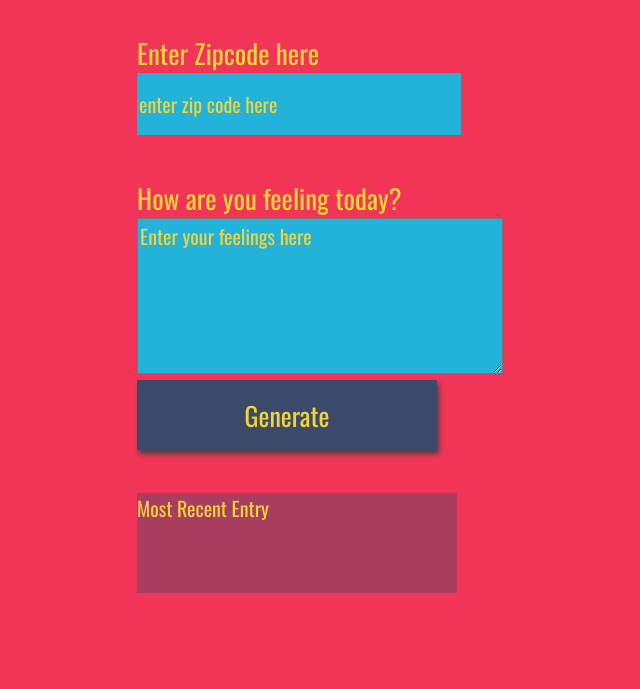
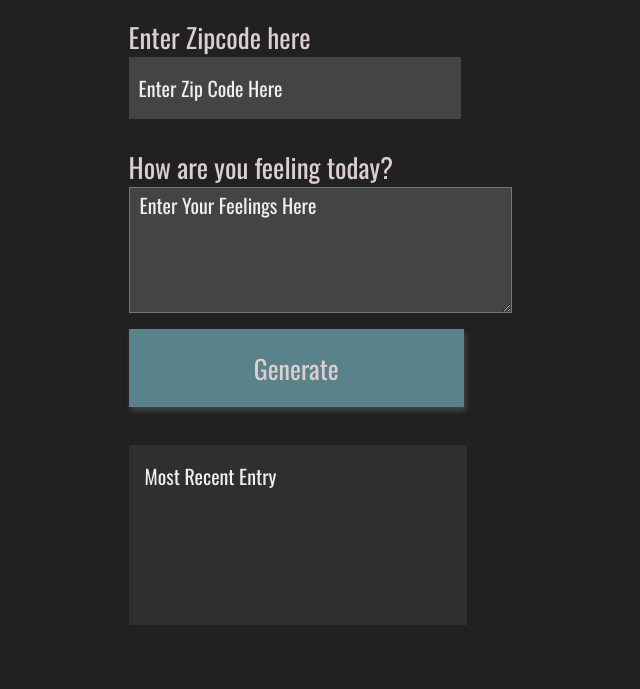
Before and after one commit to zakaria-shahen/my-weather-journal-app, a website: page website/index.html in a window 1280 px wide. Shown: the part 111-800 px from the top of the page, without its empty margins (320-960 px from the left). Drawn offline with nearby package versions, Linux system fonts and the light colour scheme; a web font is replaced by a local one.

Commit message:
fix styles and fix buttom functionality

```diff
--- a/server.js
+++ b/server.js
@@ -54,7 +54,6 @@ app.get('/route', (req, res) => {
         projectData.output.temp = output.forecast.forecastday[0].day.avgtemp_c;
         projectData.output.content = output.forecast.forecastday[0].day.condition.text;
         projectData.output.date = output.forecast.forecastday[0].date;
-        console.log(projectData);
         res.send(projectData);
 
     }).catch(() => console.log('get /route: Error'));
@@ -69,7 +68,6 @@ app.post('/sendCodeZIP', (req, res) => {
     const data = req.body;
     projectData.codeZIP = data.codeZIP;
     projectData.feeling = data.feeling;
-    console.log(data.codeZIP);
     res.send(projectData);
 });
 
--- a/website/app.js
+++ b/website/app.js
@@ -43,20 +43,25 @@ const queryWeather = async(dataQuery) => {
 // add Event Listener button click
 generate.addEventListener('click', () => {
     let dataInput = { 'codeZIP': 0, 'feelings': '' };
-    dataInput.codeZIP = zip.value;
-    dataInput.feelings = zip.feelings;
 
-    // data Testing: 85001 - hot
+    if (zip.value.length !== 0 && feelings.value.length !== 0) {
+        dataInput.codeZIP = zip.value;
+        dataInput.feelings = feelings.value;
 
-    queryWeather(dataInput) //
-        .then(getData('/route'))
-        .catch((err) => console.log(err));
+        // data Testing: 85001 - hot
+
+        queryWeather(dataInput) //
+            .then(getData('/route'))
+            .catch((err) => console.log(err));
+    } else {
+        window.alert('not input data');
+    }
+
 
 });
 
 // function showTemp(date, temp, content) {
 function showTemp(dataClintSide) {
-    console.log(dataClintSide);
     temp.textContent = dataClintSide.output.temp;
     date.textContent = dataClintSide.output.date;
     content.textContent = dataClintSide.output.content;
--- a/website/index.html
+++ b/website/index.html
@@ -24,7 +24,7 @@
         <!-- input feeling user -->
         <section class="holder feel">
             <label for="feelings">How are you feeling today?</label>
-            <textarea class="myInput" id="feelings" placeholder="Enter your feelings here" rows="5" cols="37"></textarea>
+            <textarea class="myInput" id="feelings" placeholder="Enter your feelings here" rows="4" cols="38"></textarea>
             <button id="generate" type="submit"> Generate </button>
         </section>
 
--- a/website/style.css
+++ b/website/style.css
@@ -2,7 +2,8 @@ body {
     background: #fffff8;
     font-family: -apple-system, BlinkMacSystemFont, sans-serif;
     margin: 0;
-    background: #f23557;
+    background: #212121;
+    /* #f23557; */
 }
 
 #app {
@@ -10,7 +11,8 @@ body {
     /* grid-auto-rows: minmax(150px, auto); */
     /* grid-template-columns:  */
     height: 100vh;
-    color: #f0d43a;
+    color: #dccece;
+    /* #f0d43a; */
     justify-content: center;
     grid-gap: 1em;
     font-size: 20px;
@@ -20,12 +22,15 @@ body {
 .holder {}
 
 .entry {
-    background: rgba(59, 74, 107, .4);
-    width: 320px;
-    height: 100px;
+    background: rgba(68, 68, 68, .4);
+    width: 16.9em;
+    height: 9em;
 }
 
-#entryHolder {}
+#entryHolder {
+    padding: 0 1em;
+    color: #58cd67;
+}
 
 #date {}
 
@@ -35,7 +40,10 @@ body {
 
 .headline {}
 
-.title {}
+.title {
+    color: #efefef;
+    padding: 0.8em;
+}
 
 
 /*  Basic Styling To Override Default For Basic HTML Elements */
@@ -49,19 +57,21 @@ input {
     display: block;
     height: 60px;
     width: 320px;
-    background: #22b2da;
-    color: #f0d43a;
+    background: #444;
+    color: #d1ded1;
     font-size: 20px;
     font-family: 'Oswald', sans-serif;
     border: none;
+    padding-left: 0.5em;
 }
 
 button {
     display: block;
-    width: 300px;
-    height: 70px;
-    background: #3b4a6b;
-    color: #f0d43a;
+    width: 12.9em;
+    height: 3em;
+    margin: 0.4em 0;
+    background: #59828b;
+    color: #dccece;
     font-size: 26px;
     font-family: 'Oswald', sans-serif;
     border: none;
@@ -70,13 +80,15 @@ button {
 
 h1 {
     font-size: 36px;
+    color: #59828b;
 }
 
 textarea {
-    background: #22b2da;
-    color: #f0d43a;
+    background: #444;
+    color: #efefef;
     font-size: 20px;
     font-family: 'Oswald', sans-serif;
+    padding-left: 0.5em;
 }
 
 
@@ -94,18 +106,20 @@ button:focus {
 
 ::placeholder {
     /* Firefox, Chrome, Opera */
-    color: #f0d43a;
+    color: #efefef;
+    /* padding: 0.5em; */
+    text-transform: capitalize;
     font-family: 'Oswald', sans-serif;
 }
 
 :-ms-input-placeholder {
     /* Internet Explorer 10-11 */
-    color: #f0d43a;
+    /* color: #f0d43a; */
     font-family: 'Oswald', sans-serif;
 }
 
 ::-ms-input-placeholder {
     /* Microsoft Edge */
-    color: #f0d43a;
+    /* color: #f0d43a; */
     font-family: 'Oswald', sans-serif;
 }
```
Also changed, not shown: 1 other file.
